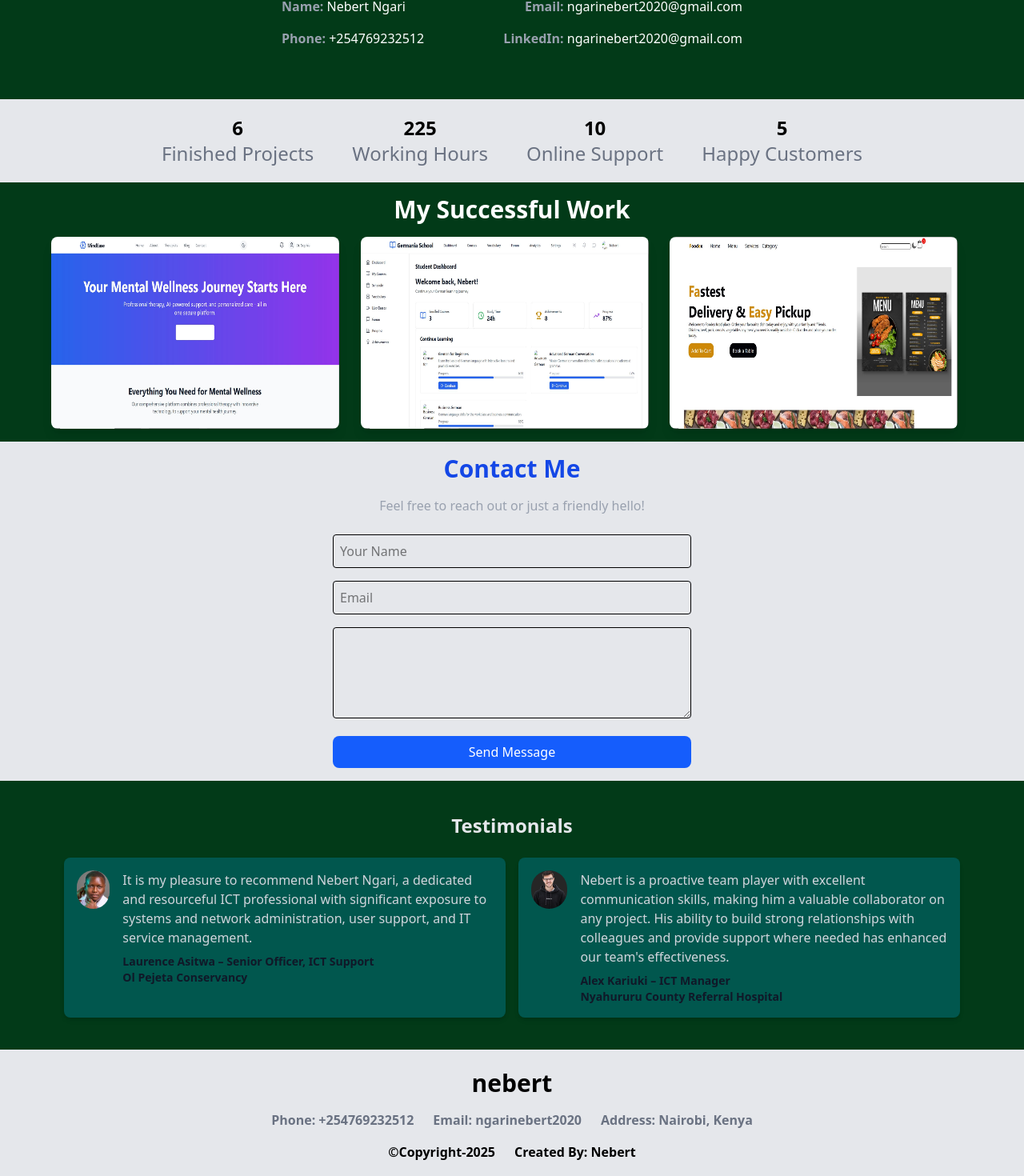
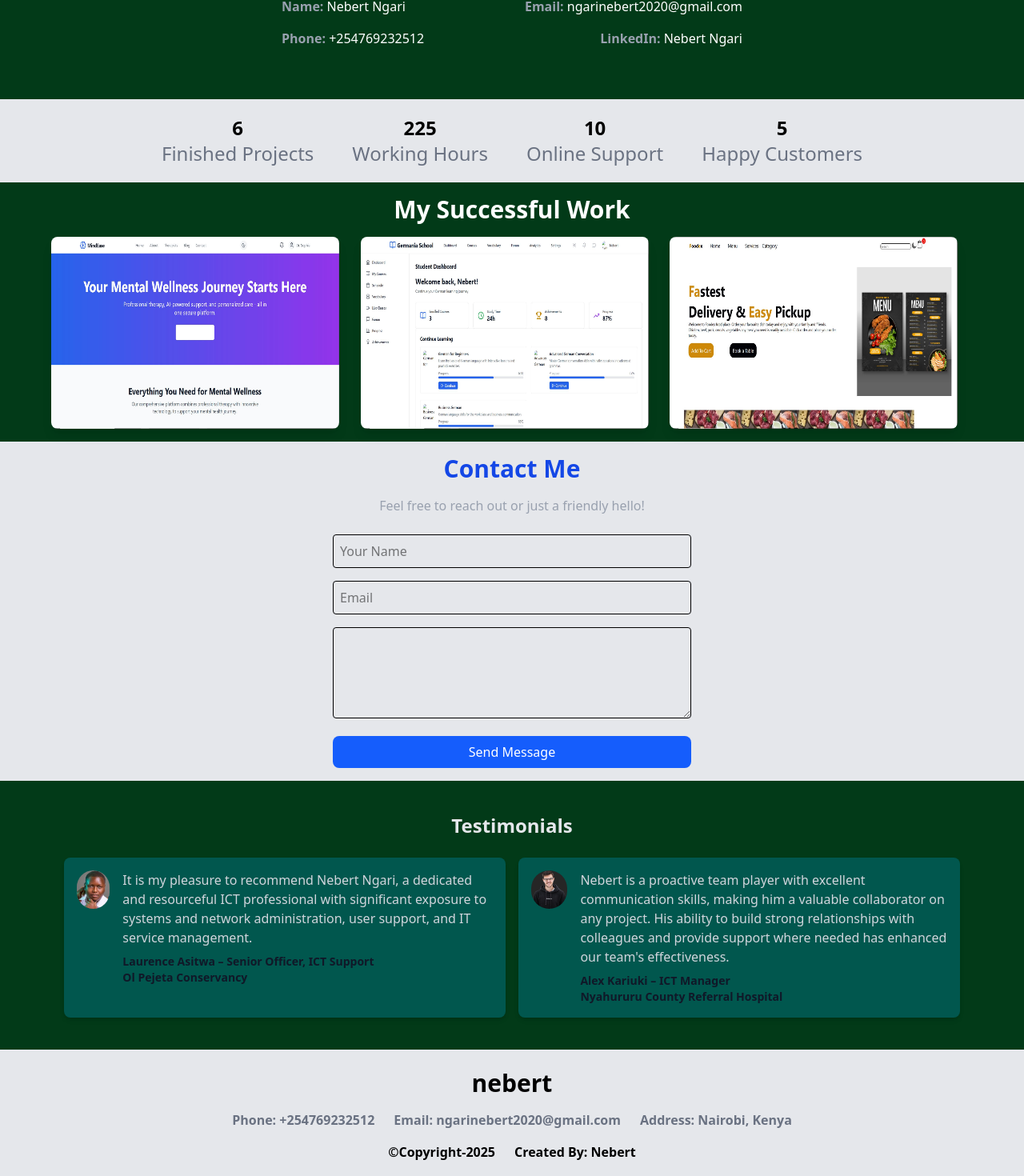
Before and after one commit to Nebert11/nebert-portfolio, a React (Vite) app: page / in a window 1280 px wide. Shown: the part 1914-3384 px from the top of the page at 80% size. Built offline with nearby package versions, Linux system fonts and the light colour scheme.

Commit message:
Initial Commit

```diff
--- a/src/components/Footer.jsx
+++ b/src/components/Footer.jsx
@@ -6,7 +6,7 @@ const Footer = () => {
             <h1 className="font-bold text-center text-2xl sm:text-3xl">nebert</h1>
             <div className="flex flex-col sm:flex-row sm:space-x-6 items-center justify-center py-4 font-semibold text-gray-500 space-y-2 sm:space-y-0">
                 <p>Phone: +254769232512</p>
-                <p>Email: ngarinebert2020</p>
+                <p>Email: ngarinebert2020@gmail.com</p>
                 <p>Address: Nairobi, Kenya</p>
             </div>
             <div className="flex  justify-center space-x-6 font-semibold">
--- a/src/pages/About.jsx
+++ b/src/pages/About.jsx
@@ -29,7 +29,7 @@ const About = () => {
             <strong className="text-gray-400">Phone:</strong> +254769232512
           </p>
           <p className="text-white text-sm sm:text-base">
-            <strong className="text-gray-400">LinkedIn:</strong> ngarinebert2020@gmail.com
+            <strong className="text-gray-400">LinkedIn:</strong> <a href="https://www.linkedin.com/in/nebert-ngari-3b946a234/">Nebert Ngari</a>
           </p>
         </div>
       </div>
--- a/src/pages/Portfolio.jsx
+++ b/src/pages/Portfolio.jsx
@@ -171,7 +171,7 @@ const Portfolio = () => {
     return (
         <section className="p-4 text-white">
             <h1 className="text-center font-bold text-3xl mb-4">My Successful Work </h1>
-            <div className="justify-center items-center grid grid-cols-1 gap-x-2 md:grid-cols-3 sm:grid-cols-3 gap-y-4 max-w-6xl  mx-auto">
+            <div className="justify-center grid grid-cols-1 gap-x-2 md:grid-cols-3 sm:grid-cols-3 sm:items-center gap-y-4 max-w-6xl mx-auto">
                 {[image1, image2, image3].map((img, index) => (
                     <img key={index} src={img} className="rounded-lg shadow-lg tilt-hover h-60 w-90" />
                 ))}
```
